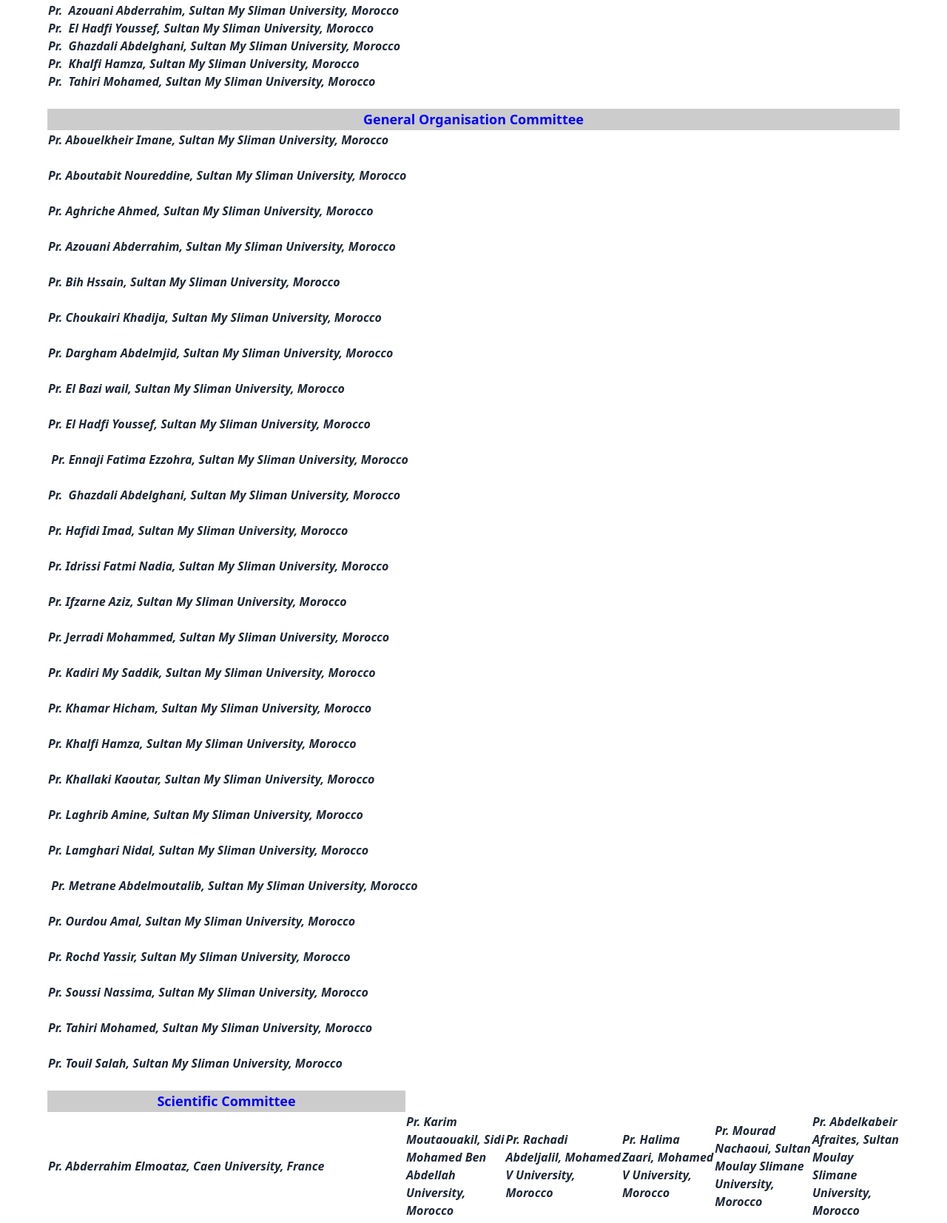
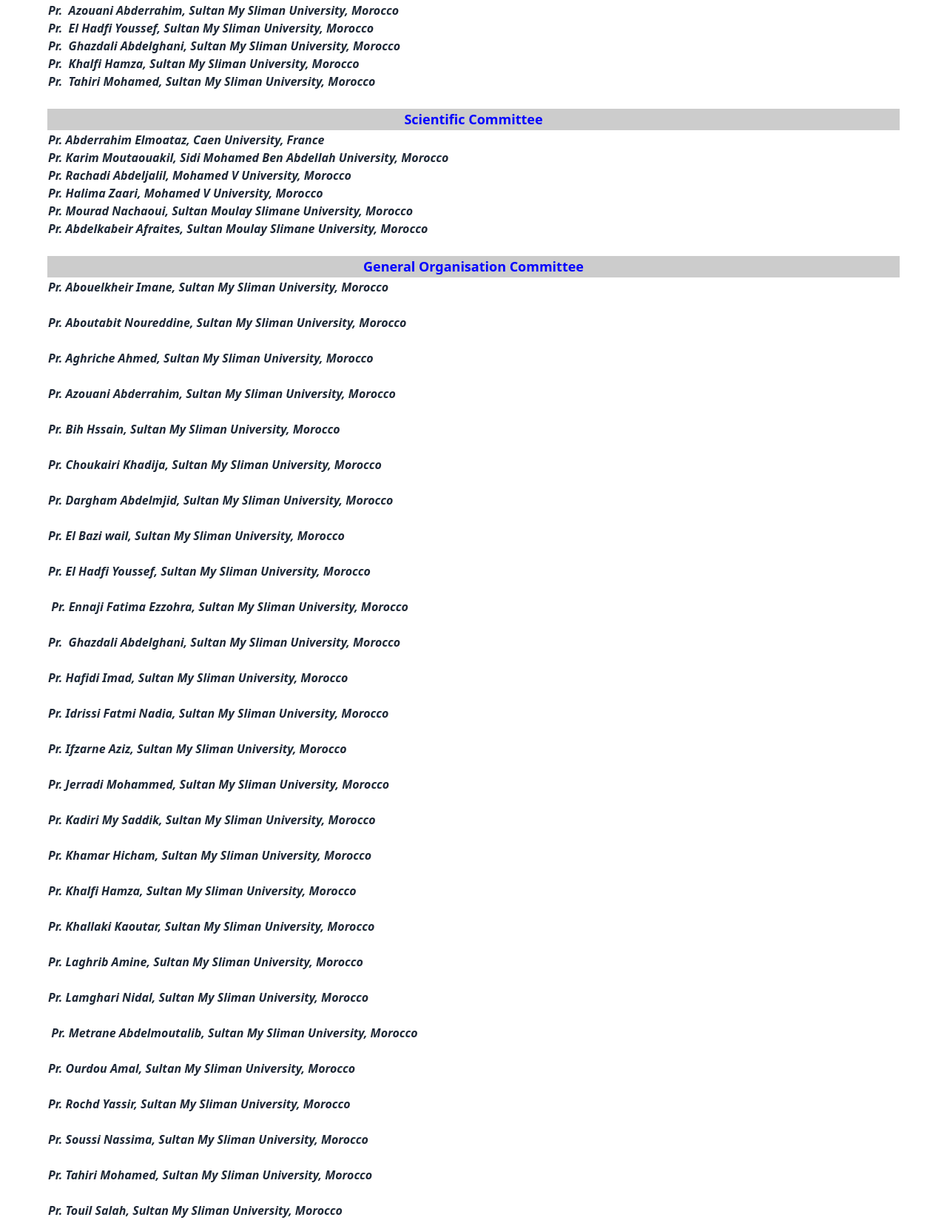
Before and after one commit to CodeSplash/JDMSI2023, a plain HTML site: page index.html in a window 1280 px wide. Shown: the part 3371-5024 px from the top of the page at 74% size. Drawn offline with nearby package versions, Linux system fonts and the light colour scheme.

Commit message:
Update index.html

```diff
--- a/index.html
+++ b/index.html
@@ -231,6 +231,25 @@
 </table>
 <p>&nbsp;</p>
 <table class="fr-no-borders" style="width: 90%;" align="center">
+    <tbody>
+    <tr bgcolor="#CCCCCC">
+    <td style="width: 100%;">
+    <div align="center"><span style="color: #0000ff;"><strong><span style="font-size: large;">Scientific Committee</span></strong></span></div>
+    </td>
+    </tr>
+<tr>
+<td style="width: 50.0000%;"><address><span style="font-size: medium;"><strong>Pr. Abderrahim Elmoataz<strong><strong><strong>,<strong>&nbsp;<strong>Caen University, France</strong></strong></strong></strong></strong></strong></span></address>
+<address><span style="font-size: medium;"><strong>Pr. Karim Moutaouakil<strong><strong><strong>,<strong>&nbsp;<strong>Sidi Mohamed Ben Abdellah University, Morocco</strong></strong></strong></strong></strong></strong></span></address>
+<address><span style="font-size: medium;"><strong>Pr. Rachadi Abdeljalil<strong><strong><strong>,<strong>&nbsp;<strong>Mohamed V University, Morocco</strong></strong></strong></strong></strong></strong></span></address>
+<address><span style="font-size: medium;"><strong>Pr. Halima Zaari<strong><strong><strong>,<strong>&nbsp;<strong>Mohamed V University, Morocco</strong></strong></strong></strong></strong></strong></span></address>
+<address><span style="font-size: medium;"><strong>Pr. Mourad Nachaoui<strong><strong><strong>,<strong>&nbsp;<strong>Sultan Moulay Slimane University, Morocco</strong></strong></strong></strong></strong></strong></span></address>
+<address><span style="font-size: medium;"><strong>Pr. Abdelkabeir Afraites<strong><strong><strong>,<strong>&nbsp;<strong>Sultan Moulay Slimane University, Morocco</strong></strong></strong></strong></strong></strong></span></address>
+</td>
+    </tr>
+    </tbody>
+</table>
+<p>&nbsp;</p>
+<table class="fr-no-borders" style="width: 90%;" align="center">
 <tbody>
 <tr bgcolor="#CCCCCC">
 <td style="width: 100%;">
@@ -243,29 +262,6 @@
 </tbody>
 </table>
 <br>
-<table class="fr-no-borders" style="width: 90%;" align="center">
-    <tbody>
-    <tr bgcolor="#CCCCCC">
-    <td style="width: 100%;">
-    <div align="center"><span style="color: #0000ff;"><strong><span style="font-size: large;">Scientific Committee</span></strong></span></div>
-    </td>
-    </tr>
-    <tr>
-    <td style="width: 50.0000%;"><address><span style="font-size: medium;"><strong>Pr. Abderrahim Elmoataz<strong><strong><strong>,<strong>&nbsp;<strong>Caen University, France</strong></strong></strong></strong></strong></strong></span></address>
-    </td>
-    <td style="width: 50.0000%;"><address><span style="font-size: medium;"><strong>Pr. Karim Moutaouakil<strong><strong><strong>,<strong>&nbsp;<strong>Sidi Mohamed Ben Abdellah University, Morocco</strong></strong></strong></strong></strong></strong></span></address>
-    </td>
-    <td style="width: 50.0000%;"><address><span style="font-size: medium;"><strong>Pr. Rachadi Abdeljalil<strong><strong><strong>,<strong>&nbsp;<strong>Mohamed V University, Morocco</strong></strong></strong></strong></strong></strong></span></address>
-    </td>
-    <td style="width: 50.0000%;"><address><span style="font-size: medium;"><strong>Pr. Halima Zaari<strong><strong><strong>,<strong>&nbsp;<strong>Mohamed V University, Morocco</strong></strong></strong></strong></strong></strong></span></address>
-    </td>
-    <td style="width: 50.0000%;"><address><span style="font-size: medium;"><strong>Pr. Mourad Nachaoui<strong><strong><strong>,<strong>&nbsp;<strong>Sultan Moulay Slimane University, Morocco</strong></strong></strong></strong></strong></strong></span></address>
-    </td>
-    <td style="width: 50.0000%;"><address><span style="font-size: medium;"><strong>Pr. Abdelkabeir Afraites<strong><strong><strong>,<strong>&nbsp;<strong>Sultan Moulay Slimane University, Morocco</strong></strong></strong></strong></strong></strong></span></address>
-    </td>
-    </tr>
-    </tbody>
-</table>
 <div class="my-5" ></div>
 </div>
 </section>
@@ -504,9 +500,5 @@
         </div>
     </footer>
 
-
-
-
-
 </body>
 </html>
```
